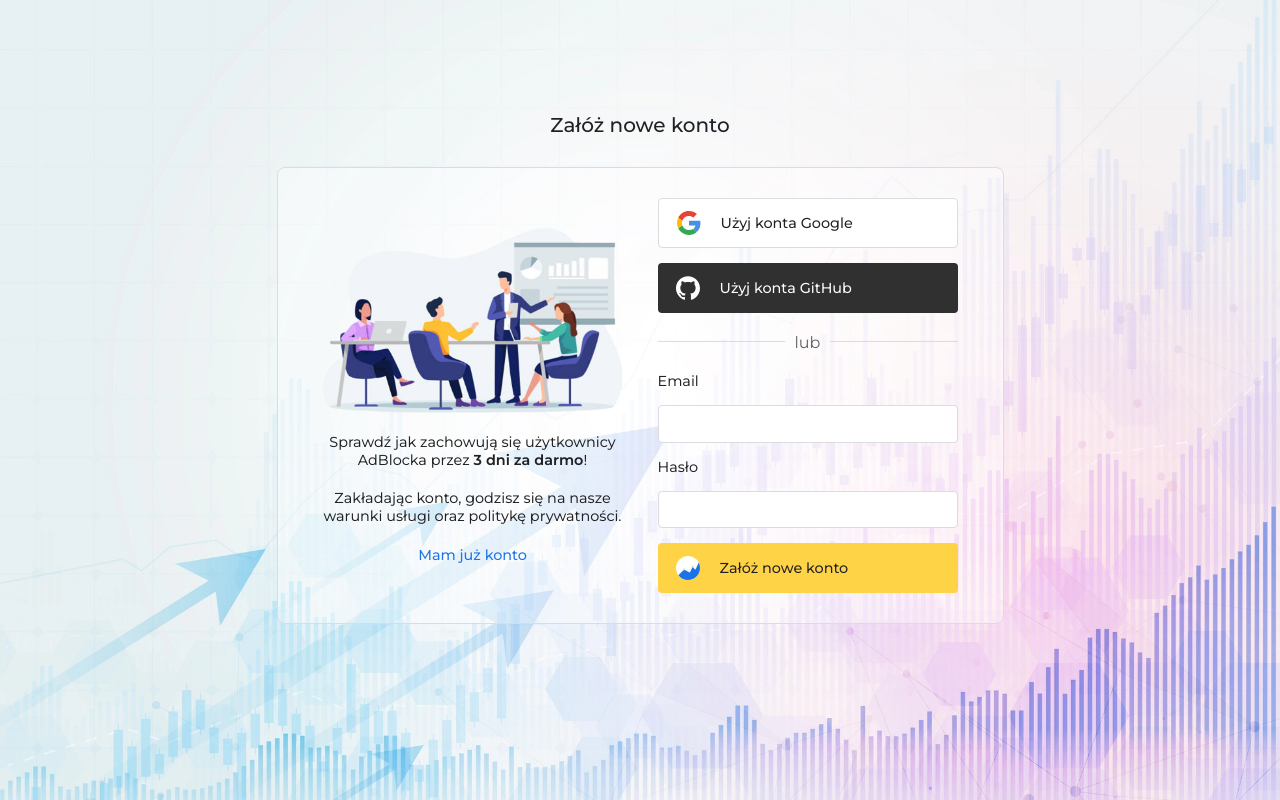
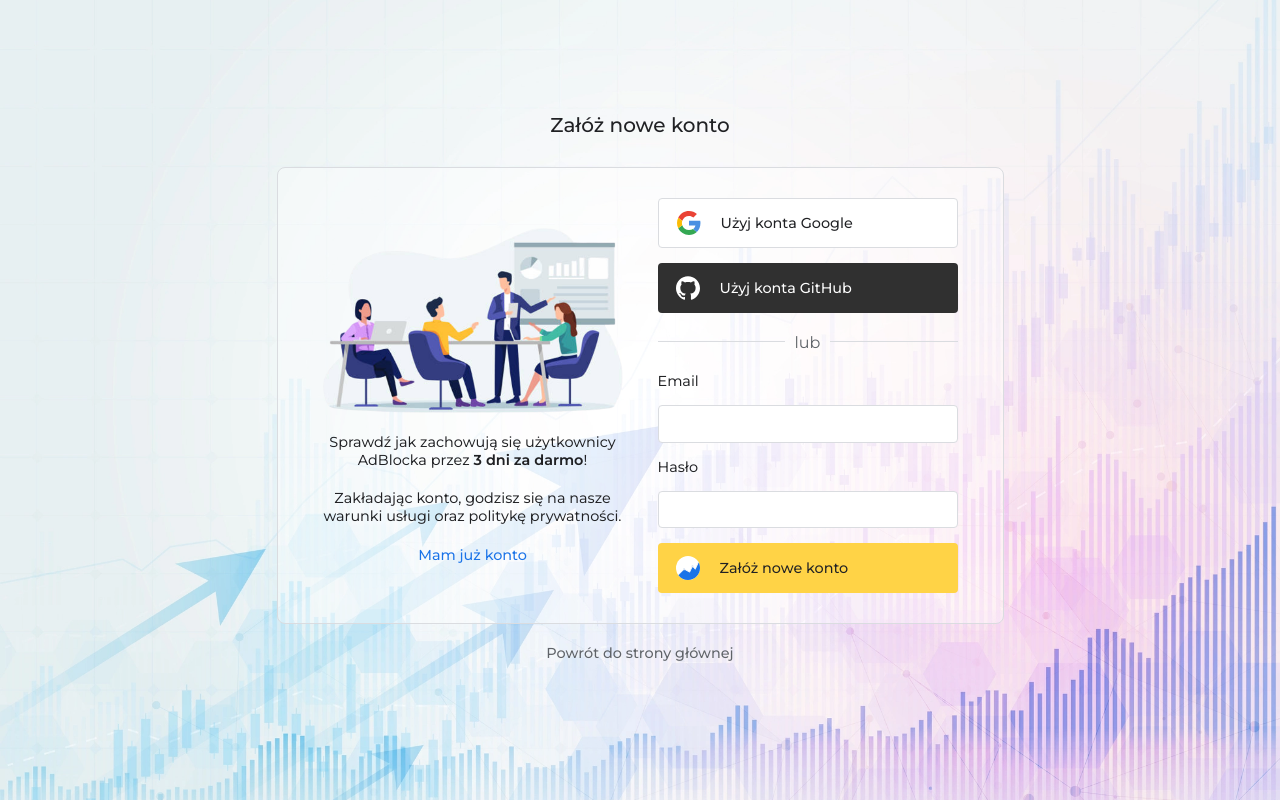
Before and after one commit to NiedziolkaMichal/track-adblock, a Next.js app: page /auth/register in a window 1280 px wide. Built offline with nearby package versions, Linux system fonts and the light colour scheme; no server answers; a web font is replaced by a local one.

Commit message:
Add link to index from login & register pages

```diff
--- a/src/components/account/button.tsx
+++ b/src/components/account/button.tsx
@@ -1,6 +1,7 @@
 import Link from "next/link";
 import styled, { css } from "styled-components";
 import { ReactNode } from "react";
+import { Margin, MarginValue } from "../margin";
 
 const stylePrimary = css`
   display: flex;
@@ -45,10 +46,6 @@ export const LinkSecondary = styled(Link)`
   ${styleSecondary}
 `;
 
-export const ButtonSecondary = styled.button`
-  ${styleSecondary}
-`;
-
 export const StyledLink = styled(Link)`
   color: ${({ theme }) => theme.button.secondary.text};
   font-weight: 480;
@@ -59,10 +56,11 @@ export const StyledLink = styled(Link)`
   }
 `;
 
-export const NegligibleLink = styled(Link)<{ $centered?: boolean }>`
+export const NegligibleLink = styled(Link)<{ $centered?: boolean; $margin?: MarginValue }>`
   color: ${({ theme }) => theme.button.negligible.text};
   font-weight: 480;
   font-size: 0.9rem;
+  ${Margin}
 
   ${({ $centered }) =>
     $centered &&
--- a/src/pages/auth/login.tsx
+++ b/src/pages/auth/login.tsx
@@ -71,6 +71,9 @@ export default function Page() {
           {adjustedPageType === "ResetPassword" && <ResetPassword setPageType={setPageType} />}
         </AuthCardContent>
       </AuthCard>
+      <NegligibleLink href="/" $margin="bl-20px">
+        Powrót do strony głównej
+      </NegligibleLink>
     </>
   );
 }
--- a/src/pages/auth/register.tsx
+++ b/src/pages/auth/register.tsx
@@ -3,7 +3,7 @@ import { NextRouter, useRouter } from "next/router";
 import { ErrorBox, ErrorInline, H1 } from "../../components/account/common";
 import { AuthCardButton, AuthCardContent, AuthCardHrWithContent, AuthCardMultipleContent } from "../../components/account/authCard";
 import { getAuthSharedLayout } from "../../components/auth";
-import { GitHubButton, GoogleButton, StyledLink, TrackAdBlockButton } from "../../components/account/button";
+import { GitHubButton, GoogleButton, NegligibleLink, StyledLink, TrackAdBlockButton } from "../../components/account/button";
 import { signIn } from "next-auth/react";
 import { Label, TextField } from "../../components/account/input";
 import { FullSizeImg, P } from "../../components/common";
@@ -39,6 +39,9 @@ export default function Page() {
           <RegisterContent />
         </AuthCardContent>
       </AuthCardMultipleContent>
+      <NegligibleLink href="/" $margin="bl-20px">
+        Powrót do strony głównej
+      </NegligibleLink>
     </>
   );
 }
```
